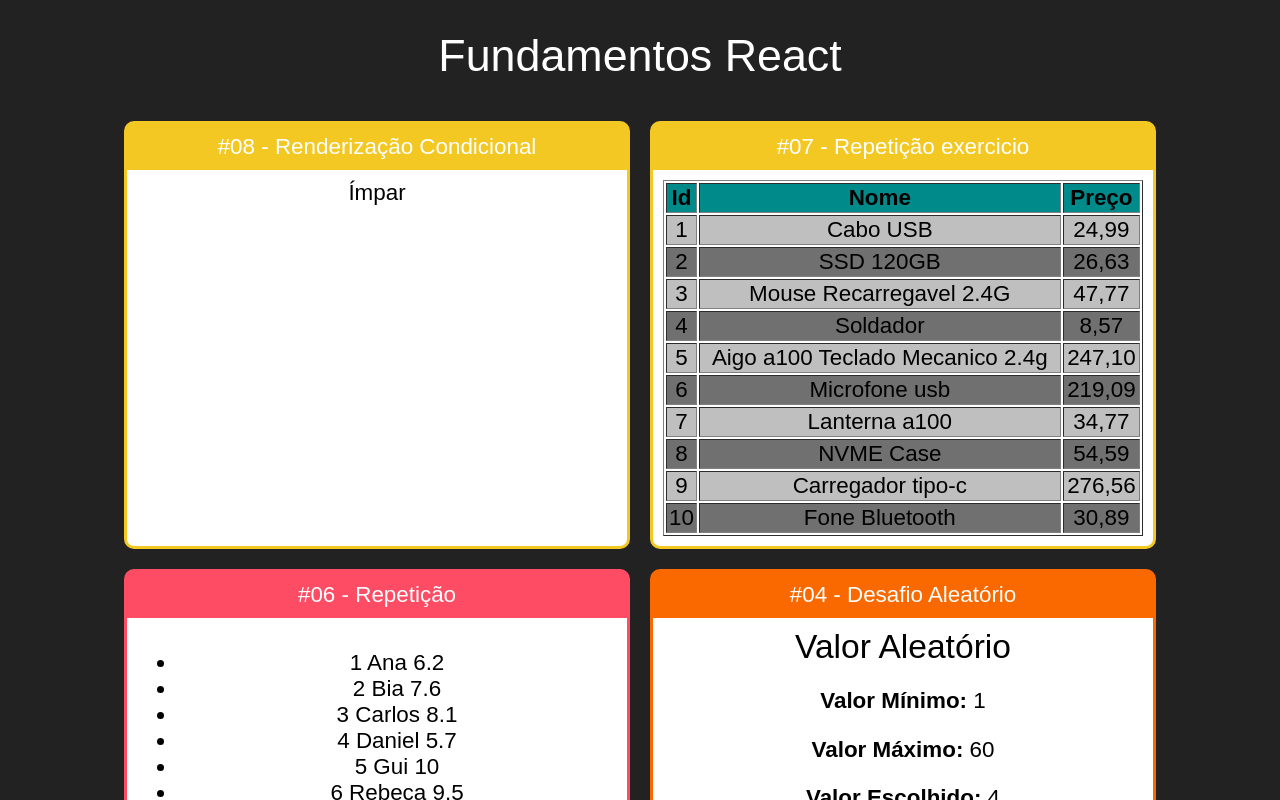
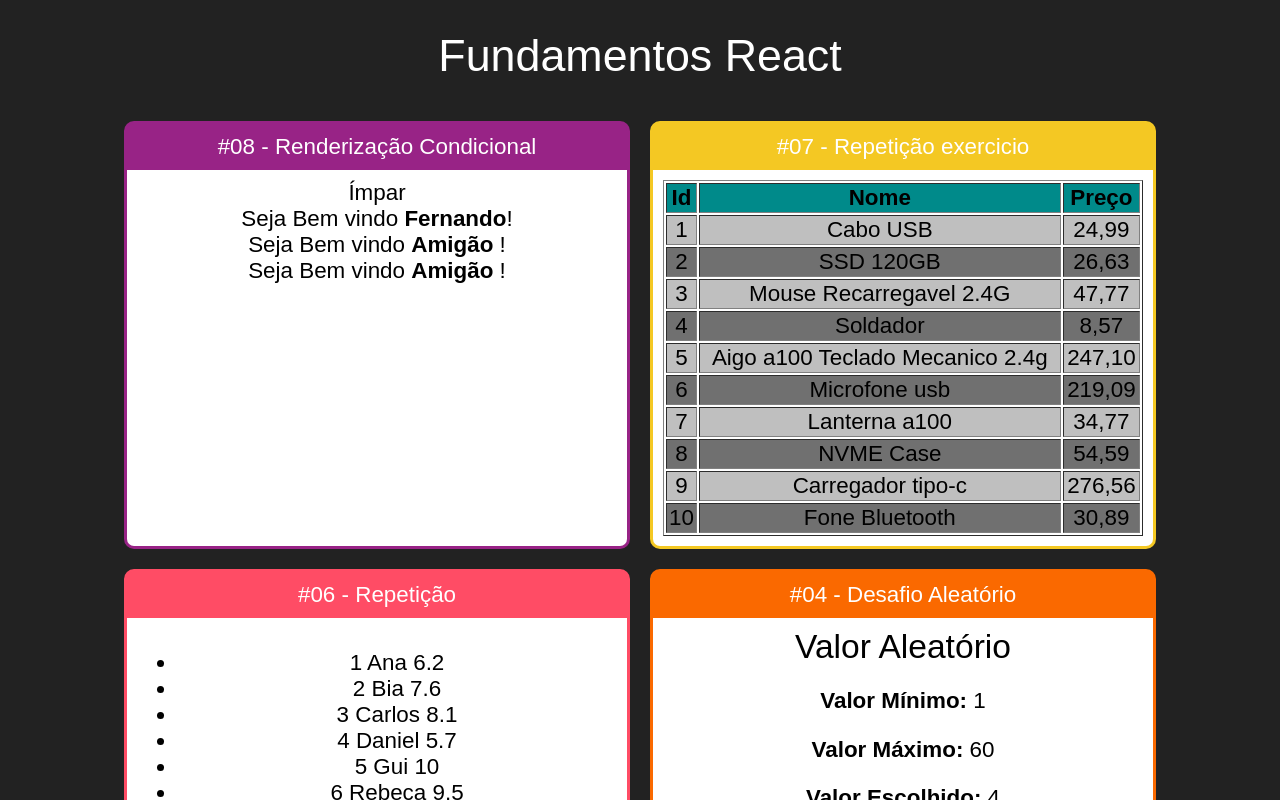
Before and after one commit to pedrograngeiro/curso-react-redux, a React (Create React App) app: page / in a window 1280 px wide. Shown: the top 800 px of the page. Built offline with nearby package versions, Linux system fonts and the light colour scheme.

Commit message:
Condicional componente If

```diff
--- a/src/App.jsx
+++ b/src/App.jsx
@@ -5,6 +5,7 @@
 import TabelaProdutos from "./components/repeticao/TabelaProdutos"
 // import FamiliaMembro from "./components/basicos/FamiliaMembro"
 // import Familia from "./components/basicos/Familia";
+import UsuarioInfo from "./components/condicional/UsuarioInfo";
 import ParOuImpar from "./components/condicional/ParOuImpar";
 import Card from "./components/layout/Card";
 import Primeiro from "./components/basicos/Primeiro";
@@ -19,8 +20,11 @@
       <h1>Fundamentos React</h1>
 
       <div className="Cards">
-        <Card titulo="#08 - Renderização Condicional" color="#F4c823">
+        <Card titulo="#08 - Renderização Condicional" color="#982386">
           <ParOuImpar numero={21} />
+          <UsuarioInfo usuario={{ nome: 'Fernando' }} />
+          <UsuarioInfo usuario={{ email: 'fer@nando.com' }} />
+          <UsuarioInfo usuario={{  }} />
         </Card>
         <Card titulo="#07 - Repetição exercicio" color="#F4c823">
           <TabelaProdutos />
--- /dev/null
+++ b/src/components/condicional/If.js
@@ -0,0 +1,15 @@
+/*
+  <If test={exp}>
+    <span>...</span>
+    <span>...</span>
+  </If>
+*/
+
+export default function If(props) {
+  if(props.test) {
+    return props.children
+  }
+    return false
+
+
+}
--- a/src/components/condicional/ParOuImpar.jsx
+++ b/src/components/condicional/ParOuImpar.jsx
@@ -9,7 +9,6 @@
        <span>Ímpar</span>
       }
 
-
     </div>
   )
 };
--- /dev/null
+++ b/src/components/condicional/UsuarioInfo.jsx
@@ -0,0 +1,17 @@
+import React from "react";
+import If from "./If";
+
+
+export default function UsuarioInfo(props) {
+  const usuario = props.usuario || {}
+  return (
+    <div>
+      <If test={usuario && usuario.nome}>
+        Seja Bem vindo <strong>{ props.usuario.nome }</strong>!
+      </If>
+      <If test={!usuario || !usuario.nome}>
+        Seja Bem vindo <strong> Amigão </strong>!
+      </If>
+    </div>
+  )
+}
```
